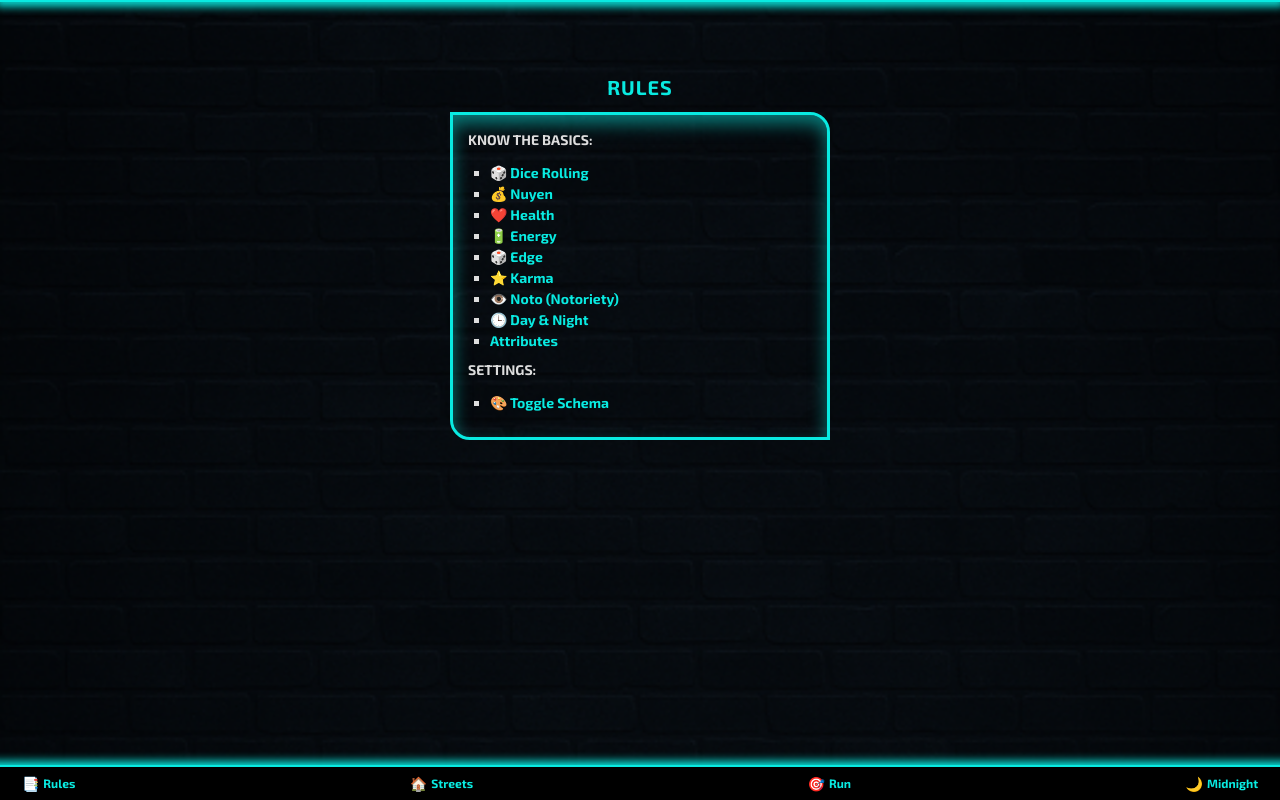
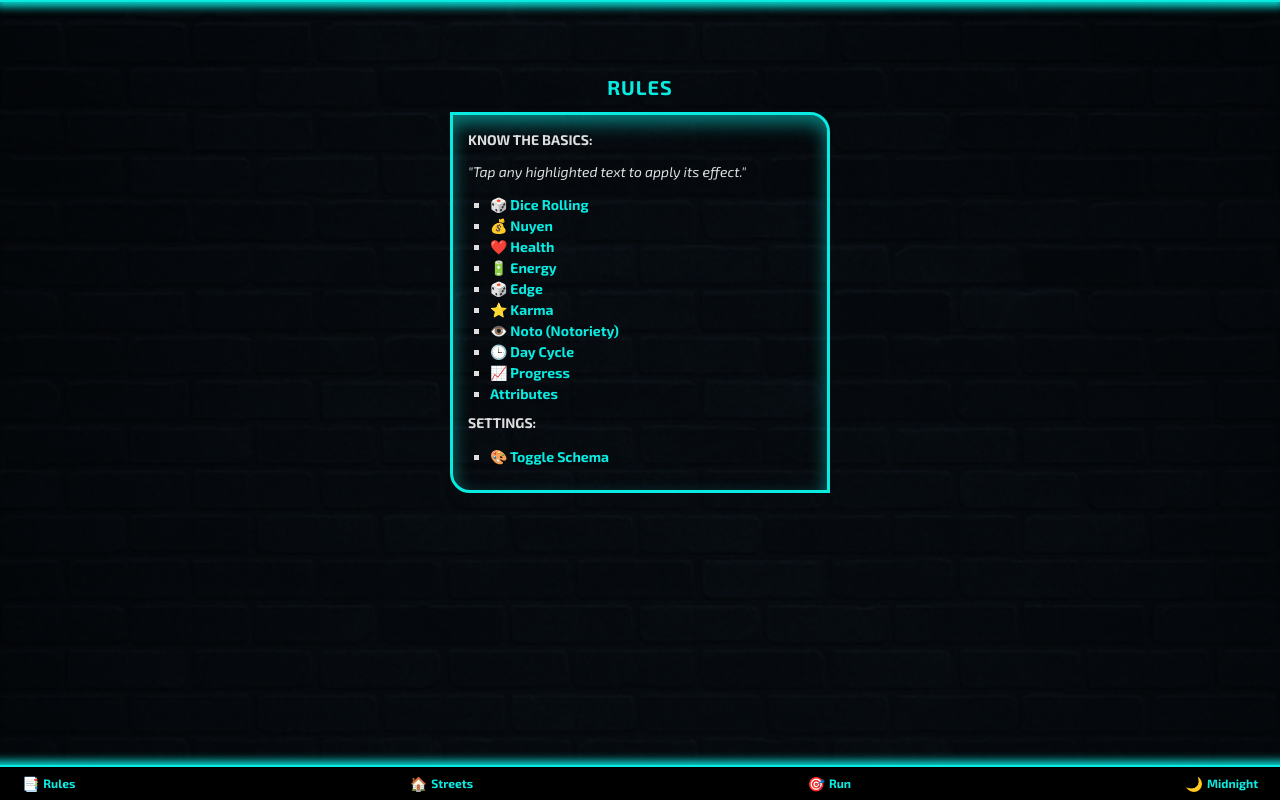
Before and after one commit to BroBuddy/shadowrun-neonhollow, a React (Vite) app: page /rules in a window 1280 px wide. Built offline with nearby package versions, Linux system fonts and the light colour scheme; no server answers.

Commit message:
updated rules section

```diff
--- a/src/feature/mechanic/components/MechanicView.tsx
+++ b/src/feature/mechanic/components/MechanicView.tsx
@@ -18,6 +18,9 @@ function MechanicView() {
             <p>
                 <strong>Know the Basics:</strong>
             </p>
+
+            <p><em>"Tap any highlighted text to apply its effect."</em></p>
+
             <ul className="list-margin">
                 {data.map((item: Mechanic, index: number) => (
                     <li key={index}>
--- a/src/feature/mechanic/mechanicData.ts
+++ b/src/feature/mechanic/mechanicData.ts
@@ -7,10 +7,9 @@ const mechanicData: Mechanic[] = [
         description:
             'Roll Dice to determine outcomes and navigate chance-based scenarios.',
         list: [
+            'Tap the dice icon next to Roll to throw.',
             'Roll 1d6 for a result between 1 and 6.',
             'Roll 2d6 to add results together.',
-            'Rolling double ones escalate the Noto level by one.',
-            'Rolling double sixes rewards you with 1 Edge.',
         ],
     },
     {
@@ -85,13 +84,24 @@ const mechanicData: Mechanic[] = [
     },
     {
         tag: 'time',
-        title: '🕒 Day & Night',
+        title: '🕒 Day Cycle',
         description:
             'Each day runs in three phases. There is no time limit — but your final rating depends on how few days it takes to bring MegaCorp down.',
         list: [
             'Streets — Hit up to 3 locations. Each action can only be burned once per day.',
             'Run — Take the contract. Work through all 6 steps. Don\'t get caught.',
             'Midnight — The city resets. Roll for the encounter, burn off your temp boosts, and mark another day gone.',
+        ],
+    },
+    {
+        tag: 'progress',
+        title: '📈 Progress',
+        description:
+            'Progress tracks how close you are to bringing MegaCorp down.',
+        list: [
+            'Complete runs to gain Progress based on your final Performance.',
+            'Go all-in at the corp directly for a bigger push — but at Noto 3 you\'re already on their radar.',
+            'Reach 5 Progress to trigger Corporate Collapse and end the game.',
         ],
     },
     {
```
